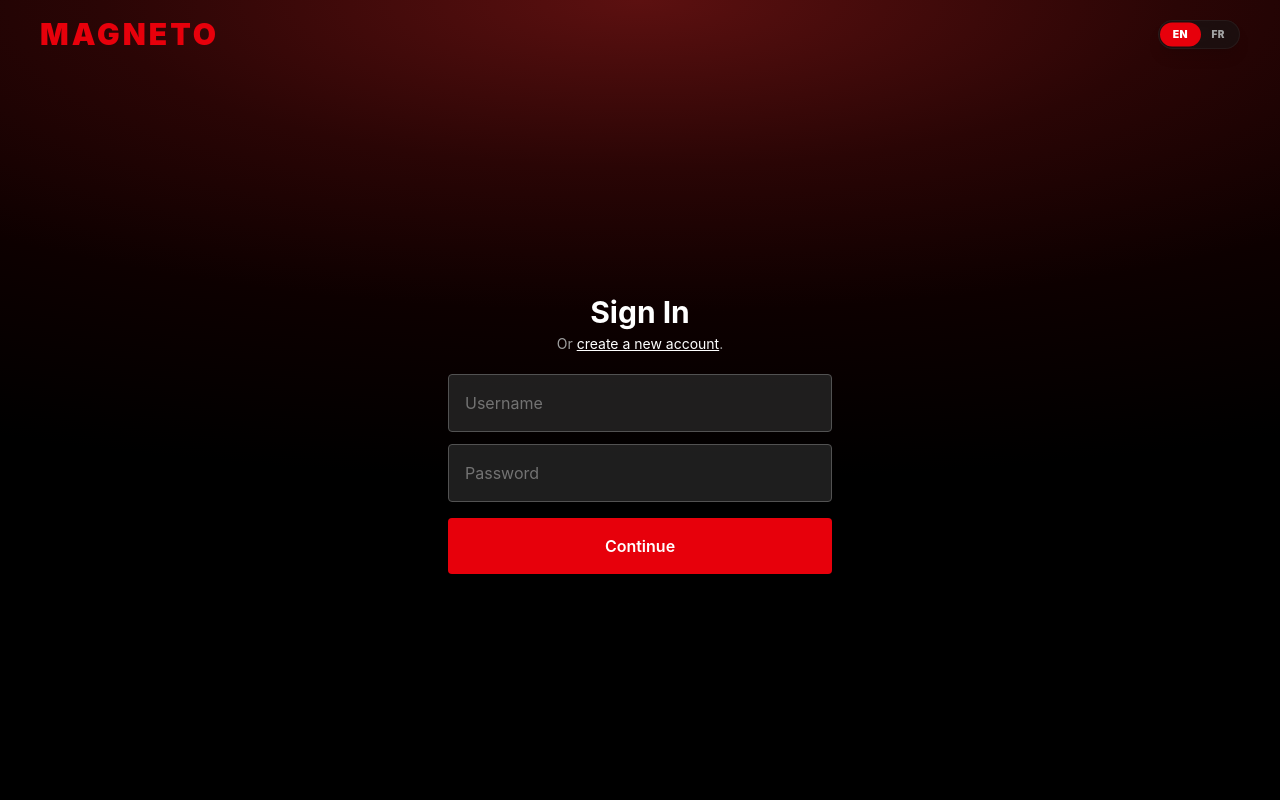
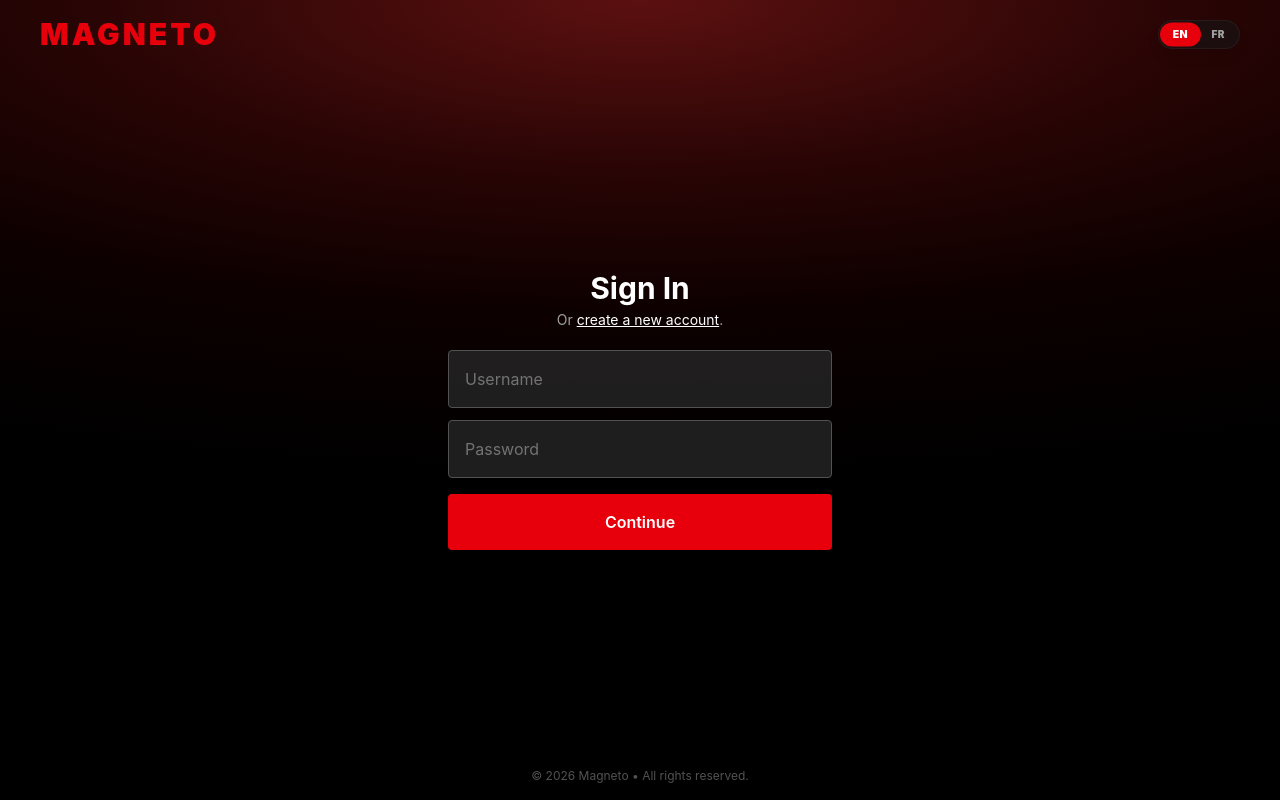
Before and after one commit to FlorianBesson/hypertube, a React (Vite) app in the folder frontend/: page / in a window 1280 px wide. Built offline with nearby package versions, Linux system fonts and the light colour scheme.

Commit message:
#2 : add footer

```diff
--- a/frontend/src/pages/LoginPage.tsx
+++ b/frontend/src/pages/LoginPage.tsx
@@ -3,6 +3,7 @@ import type { FormEvent } from 'react'
 import Input from '../components/ui/Input'
 import Button from '../components/ui/Button'
 import Header from '../components/layout/Header'
+import Footer from '../components/layout/Footer'
 import { translations } from '../locales/translations'
 
 interface LoginForm {
@@ -140,6 +141,9 @@ export default function LoginPage({
 
         </div>
       </main>
+
+      {/* ── Footer ─────────────────────────────────────────── */}
+      <Footer lang={lang} />
     </div>
   )
 }
--- a/frontend/src/pages/RegisterPage.tsx
+++ b/frontend/src/pages/RegisterPage.tsx
@@ -3,6 +3,7 @@ import type { FormEvent } from "react"
 import Input from '../components/ui/Input'
 import Button from '../components/ui/Button'
 import Header from '../components/layout/Header'
+import Footer from '../components/layout/Footer'
 import { translations } from '../locales/translations'
 
 interface RegisterFormFields {
@@ -192,6 +193,9 @@ export default function RegisterPage({
 
         </div>
       </main>
+
+      {/* ── Footer ─────────────────────────────────────────── */}
+      <Footer lang={lang} />
     </div>
   )
 }
```
